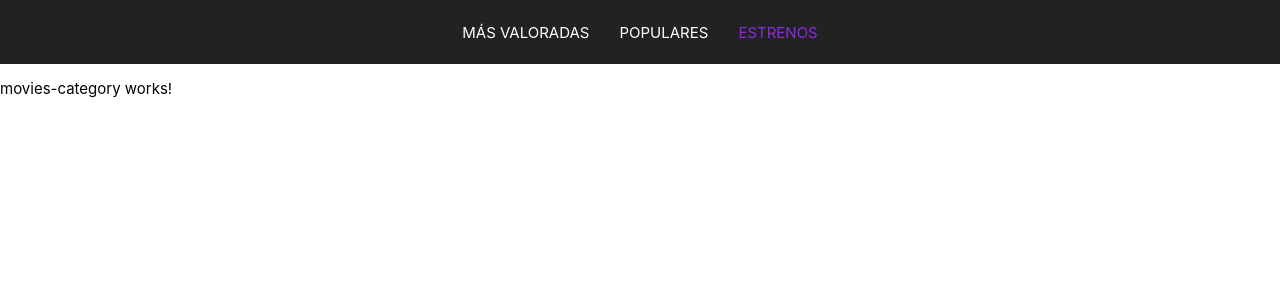
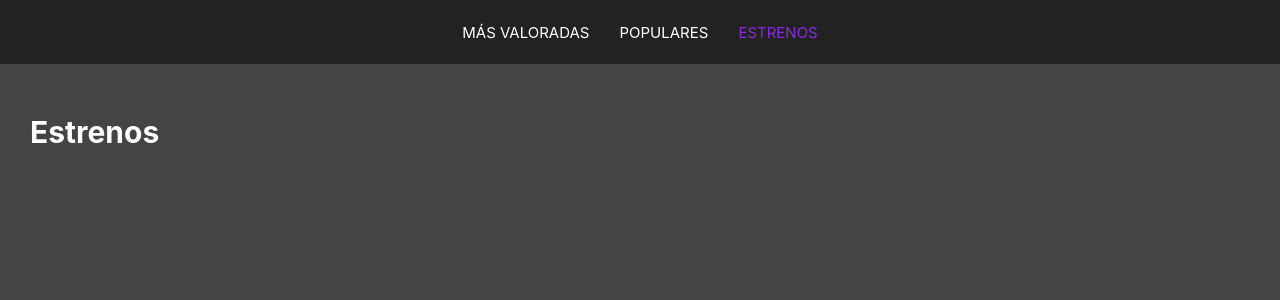
Before and after one commit to hitses/Angular-films, an Angular app: page /movies/estrenos in a window 1280 px wide. Shown: the top 300 px of the page. Built offline with nearby package versions, Linux system fonts and the light colour scheme.

Commit message:
Category parameter subscribed

```diff
--- a/src/app/app.component.html
+++ b/src/app/app.component.html
@@ -1,2 +1,4 @@
-<app-navigation></app-navigation>
-<router-outlet></router-outlet>
+<div class="container">
+  <app-navigation></app-navigation>
+  <router-outlet></router-outlet>
+</div>
--- a/src/app/app.component.scss
+++ b/src/app/app.component.scss
@@ -0,0 +1,4 @@
+.container {
+  min-height: 100vh;
+  background-color: #444;
+}
--- a/src/app/movies-category/movies-category.component.html
+++ b/src/app/movies-category/movies-category.component.html
@@ -1 +1,5 @@
-<p>movies-category works!</p>
+<div class="movies-category">
+  <h1>
+    {{category}}
+  </h1>
+</div>
--- a/src/app/movies-category/movies-category.component.scss
+++ b/src/app/movies-category/movies-category.component.scss
@@ -0,0 +1,9 @@
+.movies-category {
+  color: white;
+  height: 100%;
+  padding: 2em;
+}
+
+h1{
+  text-transform: capitalize;
+}
--- a/src/app/movies-category/movies-category.component.ts
+++ b/src/app/movies-category/movies-category.component.ts
@@ -1,4 +1,5 @@
 import { Component, OnInit } from '@angular/core';
+import { ActivatedRoute } from '@angular/router';
 
 @Component({
   selector: 'app-movies-category',
@@ -6,10 +7,14 @@ import { Component, OnInit } from '@angular/core';
   styleUrls: ['./movies-category.component.scss']
 })
 export class MoviesCategoryComponent implements OnInit {
+  category: string;
 
-  constructor() { }
+  constructor(private route: ActivatedRoute) { }
 
   ngOnInit() {
+    this.route.params.subscribe(params => {
+      this.category = params.category.replace('_', ' ');
+    });
   }
 
 }
```
